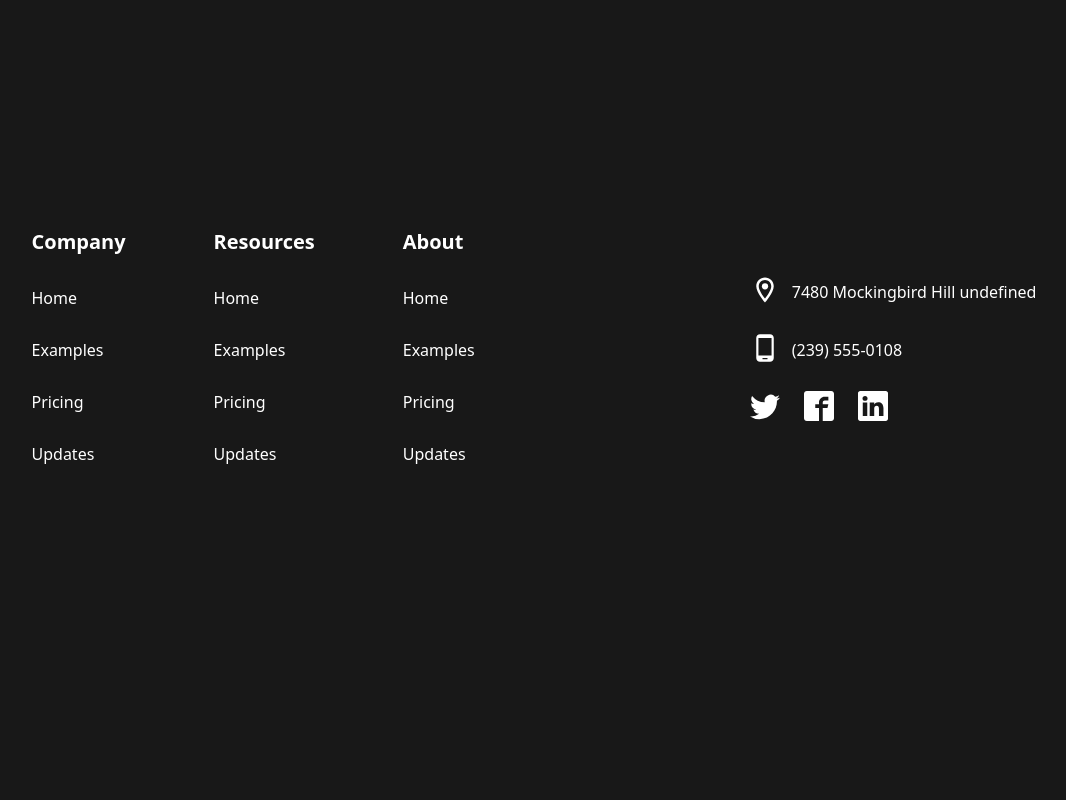
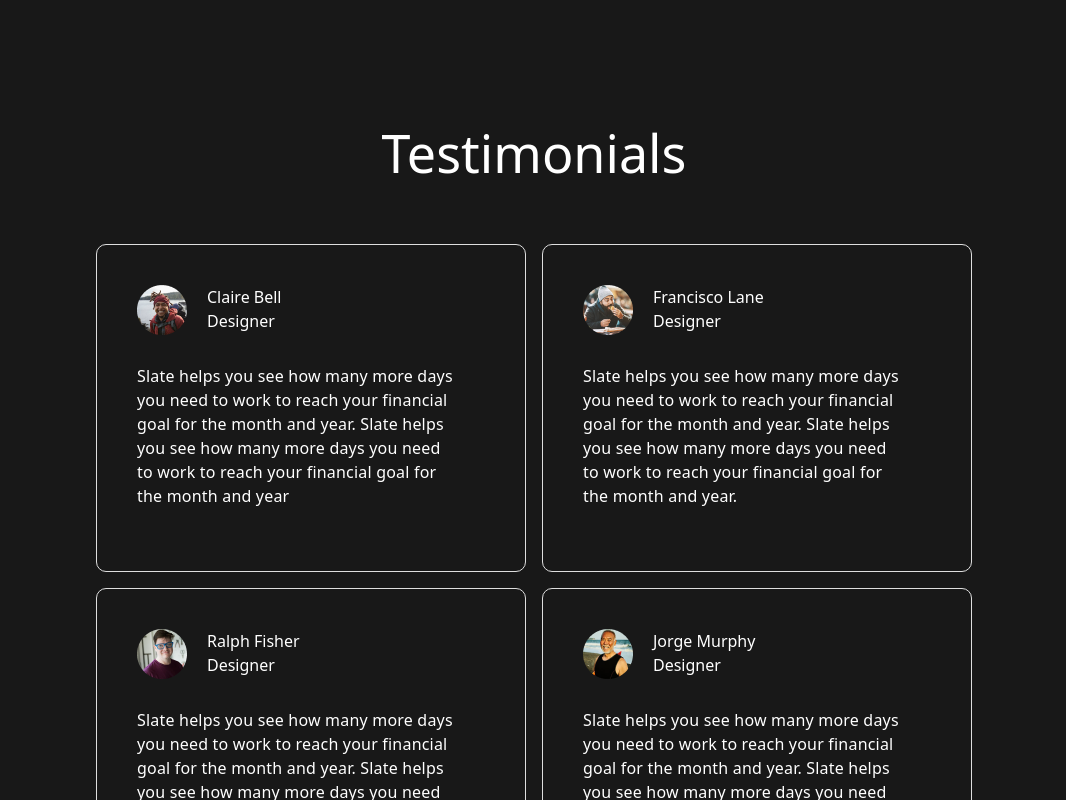
Before and after one commit to Jeffreyxdev/FigmaLand-demo, a React (Vite) app: page / in a window 1280 px wide. Shown: the part 5580-6380 px from the top of the page, without its empty margins (106-1172 px from the left). Before the commit the page ends 6124 px from the top, so only its background shows below. Built offline with nearby package versions, Linux system fonts and the light colour scheme.

Commit message:
worked on the testimonial for the site

```diff
--- a/src/Constant/index.js
+++ b/src/Constant/index.js
@@ -16,7 +16,10 @@ import android from '../assets/android.png'
 import basecamp  from '../assets/basecamp.png'
 import airbnb from  '../assets/airbnb.png'
 import ibm from   '../assets/ibm.png'
-
+import avatarA from '../assets/avatarA.png'
+import  avatarB from '../assets/avatarB.png'
+import avatarC from '../assets/avatarC.png'
+import avatarD from '../assets/avatarD.png'
 
 
 
@@ -157,3 +160,30 @@ export const partners = [
     { icon: airbnb},
     {icon: ibm},
  ]
+
+ export const testimonials = [
+    {
+        icon: avatarA,
+        name: 'Claire Bell',
+        role: 'Designer',
+        review: 'Slate helps you see how many more days you need to work to reach your financial goal for the month and year. Slate helps you see how many more days you need to work to reach your financial goal for the month and year'
+    },
+    {
+        icon: avatarB,
+        name: 'Francisco Lane',
+        role: 'Designer',
+        review: 'Slate helps you see how many more days you need to work to reach your financial goal for the month and year. Slate helps you see how many more days you need to work to reach your financial goal for the month and year.'
+    },
+    {
+        icon: avatarC,
+        name: 'Ralph Fisher',
+        role: 'Designer',
+        review: 'Slate helps you see how many more days you need to work to reach your financial goal for the month and year. Slate helps you see how many more days you need to work to reach your financial goal for the month and year.'
+    },
+    {
+        icon: avatarD,
+        name: 'Jorge Murphy',
+        role: 'Designer',
+        review: 'Slate helps you see how many more days you need to work to reach your financial goal for the month and year. Slate helps you see how many more days you need to work to reach your financial goal for the month and year.'
+    },
+]
--- /dev/null
+++ b/src/InnerPage/Testimonials.jsx
@@ -0,0 +1,37 @@
+import { testimonials } from "../Constant"
+import { motion } from "framer-motion"
+import { textVariant, staggerContainer, fadeIn } from "../Utils/Motion"
+
+
+function Testimonials() {
+  return (
+    <motion.div
+    variants={staggerContainer()}
+    initial="hidden"
+    whileInView="show"
+    viewport={{once:true, amount:0.25}}
+    className='flex mt-[200px] overflow-hidden font-sans  flex-col p-[65px 50px] gap-14 justify-center items-center'>
+      <motion.h2
+       variants={textVariant()}
+       className='text-[52px] leading-[62px]'>Testimonials</motion.h2>
+     <div className="testimonial grid grid-cols-2 gap-4 p-10 md:p-1 ">
+     {testimonials.map((rate, index) => (
+        <motion.div
+        variants={fadeIn("right", "spring", index * 0.4, 1)}
+        className="md:w-[430px] md:h-[328px] xs:w-[272px] sm:h-[296px] gap-[30px] p-[40px] border-[1px] border-[#DEDEDE] border-solid rounded-[10px]" key={rate.name}>
+          <div className="flex gap-5">
+            <img src={rate.icon} alt="" />
+            <div className="">
+              <p>{rate.name}</p>
+              <p>{rate.role}</p>
+            </div>
+          </div>
+          <p className="md:w-[320px] md:h-[168px] xs:w-[24wpx] xs:h-[216px] mt-7 text-[16px] leading-[24px] tracking-[0.2px]">{rate.review}</p>
+        </motion.div>
+      ))}
+     </div>
+    </motion.div>
+  )
+}
+
+export default Testimonials
--- a/src/Pages/Home.jsx
+++ b/src/Pages/Home.jsx
@@ -5,6 +5,7 @@ import Features from "../InnerPage/Features";
 import Contents from "../InnerPage/Contents";
 import Gallery from "../InnerPage/Gallery";
 import Partners from "../InnerPage/Partners";
+import Testimonials from "../InnerPage/Testimonials";
 const Home = () => {
     return (
       <div>
@@ -13,6 +14,7 @@ const Home = () => {
         <Contents/>
         <Gallery/>
         <Partners/>
+        <Testimonials/>
       </div>
     )
 };
```
